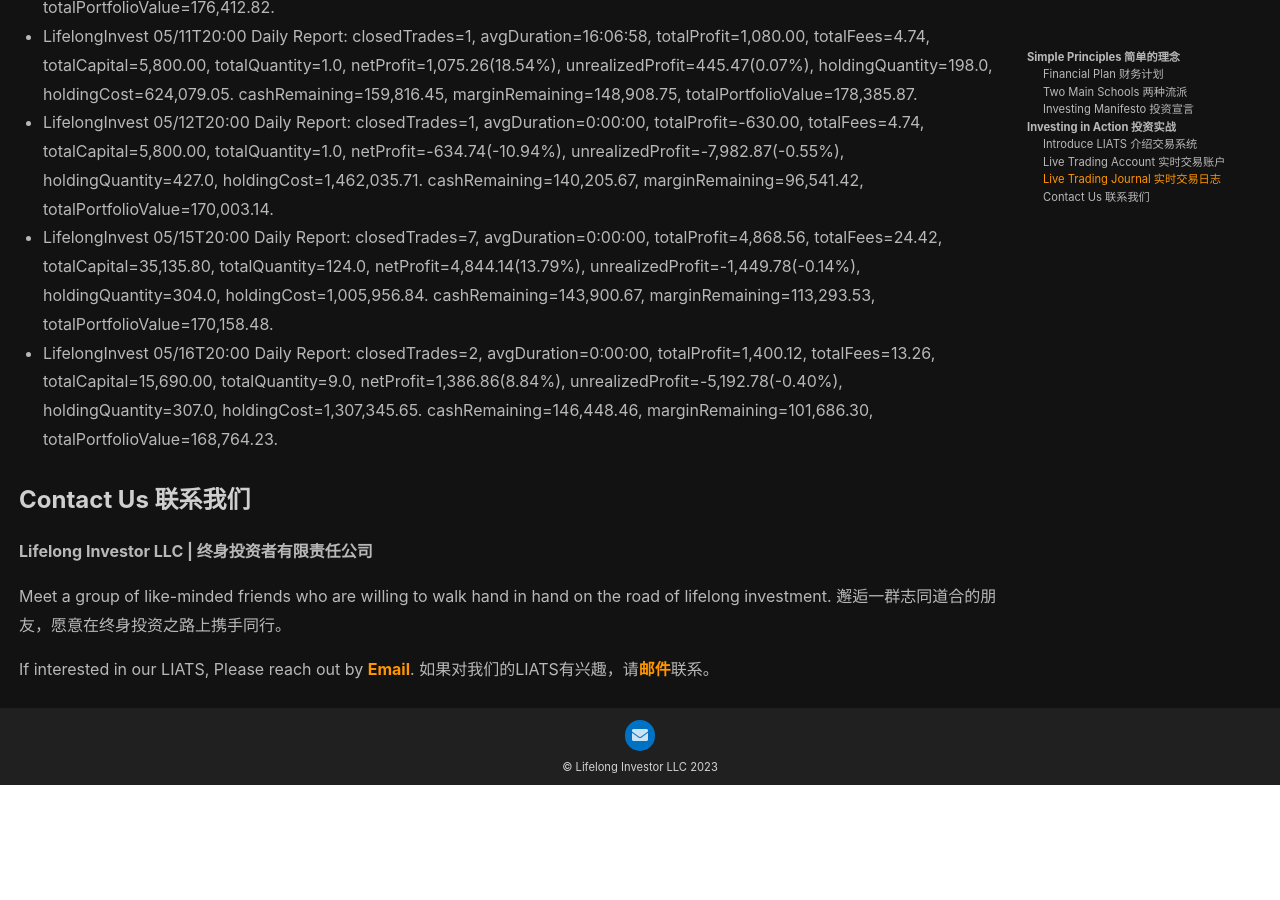
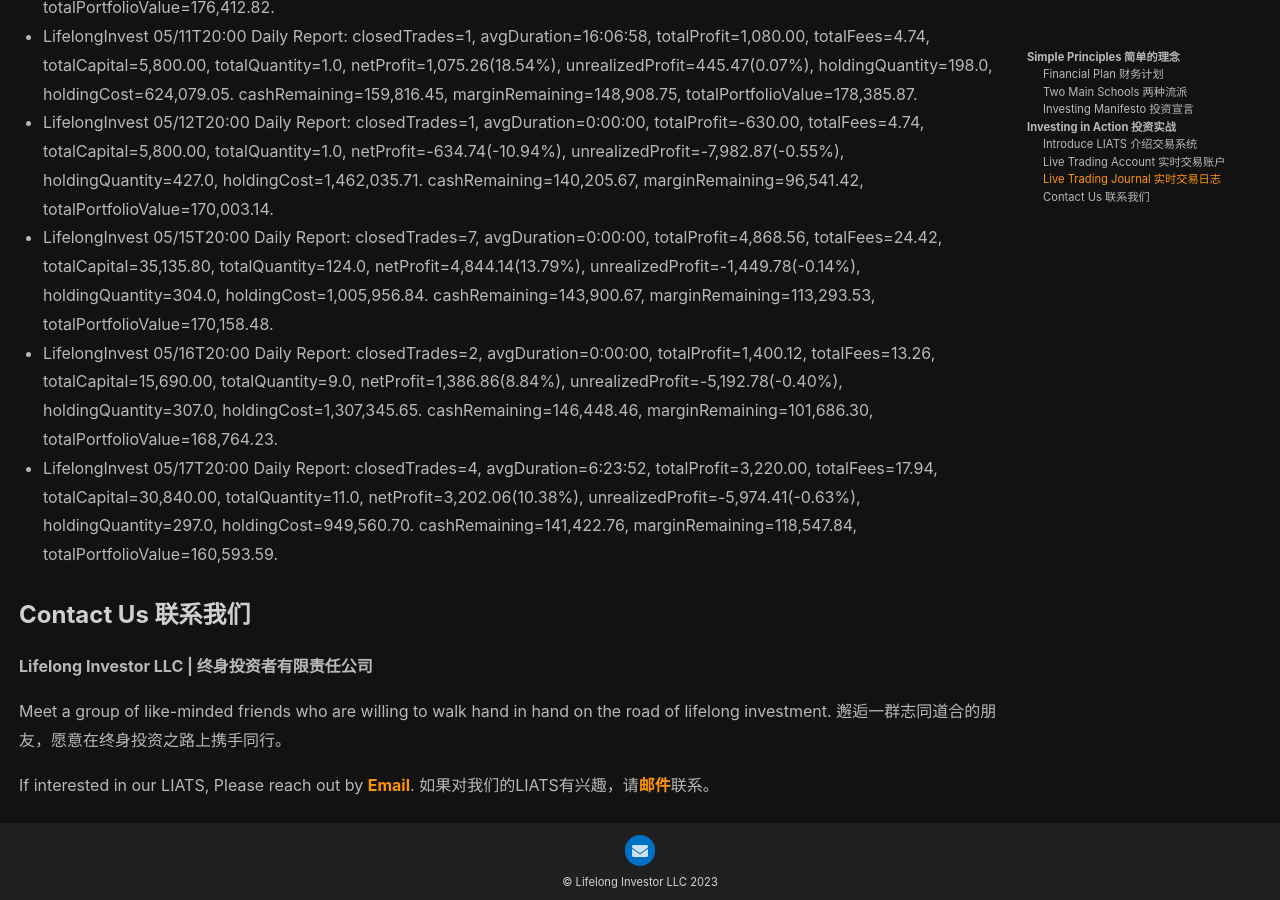
Before and after one commit to lifelonginvestorllc/lifelonginvestorllc.github.io, a Jekyll site: the page built from index.md, in a window 1280 px wide and 900 px high, scrolled down 6395 px. Built offline with Jekyll 4.4.1, drawn with Linux system fonts in a browser that asks for light colours; nearby versions of some CDN libraries; before the commit the page ends 7180 px from its top, so only the background shows below that.

Commit message:
Update index.md

```diff
--- a/index.md
+++ b/index.md
@@ -127,28 +127,28 @@
 {
   "type": "line",
   "data": {
-    "labels": ["4/3/23", "4/4/23", "4/5/23", "4/6/23", "4/7/23", "4/8/23", "4/9/23", "4/10/23", "4/11/23", "4/12/23", "4/13/23", "4/14/23", "4/15/23", "4/16/23", "4/17/23", "4/18/23", "4/19/23", "4/20/23", "4/21/23", "4/22/23", "4/23/23", "4/24/23", "4/25/23", "4/26/23", "4/27/23", "4/28/23", "5/1/23", "5/2/23", "5/3/23", "5/4/23", "5/5/23", "5/8/23", "5/9/23", "5/10/23", "5/11/23", "5/12/23", "5/15/23", "5/16/23"],
+    "labels": ["4/3/23", "4/4/23", "4/5/23", "4/6/23", "4/7/23", "4/8/23", "4/9/23", "4/10/23", "4/11/23", "4/12/23", "4/13/23", "4/14/23", "4/15/23", "4/16/23", "4/17/23", "4/18/23", "4/19/23", "4/20/23", "4/21/23", "4/22/23", "4/23/23", "4/24/23", "4/25/23", "4/26/23", "4/27/23", "4/28/23", "5/1/23", "5/2/23", "5/3/23", "5/4/23", "5/5/23", "5/8/23", "5/9/23", "5/10/23", "5/11/23", "5/12/23", "5/15/23", "5/16/23", "5/17/23"],
     "datasets": [
       {
         "label": "Principal (本金)",
         "lineTension": 0.3,
         "borderColor": "blue",
         "pointRadius": 3,
-        "data": [1, 1, 1, 2, 2.1, 2.1, 2.1, 2.1, 5, 5, 5, 5, 5, 5, 5, 5, 5, 5, 5, 5, 5, 5, 5, 5, 10, 10, 10, 10, 10, 10, 10, 10, 10, 15, 15, 15, 15, 15]
+        "data": [1, 1, 1, 2, 2.1, 2.1, 2.1, 2.1, 5, 5, 5, 5, 5, 5, 5, 5, 5, 5, 5, 5, 5, 5, 5, 5, 10, 10, 10, 10, 10, 10, 10, 10, 10, 15, 15, 15, 15, 15, 15]
       },
       {
         "label": "Total Asset including unrealized P&L (总资产包含未实现损益)",
         "borderColor": "gold",
         "lineTension": 0.3,
         "pointRadius": 3,
-        "data": [1, 1.01, 0.94, 1.98, 2.21, 2.21, 2.21, 2.16, 5.03, 5.07, 5.22, 5.06, 5.02, 4.95, 4.70, 4.65, 4.36, 4.85, 4.83, 4.83, 4.89, 5.49, 5.51, 5.28, 10.92, 11.32, 11.15, 11.38, 11.18, 11.40, 12.06, 11.68, 11.40, 17.64, 17.84, 17.00, 17.01, 16.88]
+        "data": [1, 1.01, 0.94, 1.98, 2.21, 2.21, 2.21, 2.16, 5.03, 5.07, 5.22, 5.06, 5.02, 4.95, 4.70, 4.65, 4.36, 4.85, 4.83, 4.83, 4.89, 5.49, 5.51, 5.28, 10.92, 11.32, 11.15, 11.38, 11.18, 11.40, 12.06, 11.68, 11.40, 17.64, 17.84, 17.00, 17.01, 16.88, 16.06]
       },
       {
         "label": "Benchmark (SPY)",
         "borderColor": "#F62217",
         "lineTension": 0.3,
         "pointRadius": 3,
-        "data": [1.0, 0.99, 0.99, 2.1, 2.1, 2.1, 2.1, 2.1, 5.0, 4.98, 5.04, 5.03, 5.03, 5.03, 5.05, 5.05, 5.05, 5.02, 5.03, 5.03, 5.03, 5.03, 4.95, 4.93, 10.03, 10.11, 10.10, 9.99, 9.92, 9.85, 10.03, 10.03, 9.99, 15.04, 15.01, 14.99, 15.04, 14.94]
+        "data": [1.0, 0.99, 0.99, 2.1, 2.1, 2.1, 2.1, 2.1, 5.0, 4.98, 5.04, 5.03, 5.03, 5.03, 5.05, 5.05, 5.05, 5.02, 5.03, 5.03, 5.03, 5.03, 4.95, 4.93, 10.03, 10.11, 10.10, 9.99, 9.92, 9.85, 10.03, 10.03, 9.99, 15.04, 15.01, 14.99, 15.04, 14.94, 15.12]
       }
     ]
   },
@@ -223,6 +223,7 @@
 - LifelongInvest 05/12T20:00 Daily Report: closedTrades=1, avgDuration=0:00:00, totalProfit=-630.00, totalFees=4.74, totalCapital=5,800.00, totalQuantity=1.0, netProfit=-634.74(-10.94%), unrealizedProfit=-7,982.87(-0.55%), holdingQuantity=427.0, holdingCost=1,462,035.71. cashRemaining=140,205.67, marginRemaining=96,541.42, totalPortfolioValue=170,003.14.
 - LifelongInvest 05/15T20:00 Daily Report: closedTrades=7, avgDuration=0:00:00, totalProfit=4,868.56, totalFees=24.42, totalCapital=35,135.80, totalQuantity=124.0, netProfit=4,844.14(13.79%), unrealizedProfit=-1,449.78(-0.14%), holdingQuantity=304.0, holdingCost=1,005,956.84. cashRemaining=143,900.67, marginRemaining=113,293.53, totalPortfolioValue=170,158.48.
 - LifelongInvest 05/16T20:00 Daily Report: closedTrades=2, avgDuration=0:00:00, totalProfit=1,400.12, totalFees=13.26, totalCapital=15,690.00, totalQuantity=9.0, netProfit=1,386.86(8.84%), unrealizedProfit=-5,192.78(-0.40%), holdingQuantity=307.0, holdingCost=1,307,345.65. cashRemaining=146,448.46, marginRemaining=101,686.30, totalPortfolioValue=168,764.23.
+- LifelongInvest 05/17T20:00 Daily Report: closedTrades=4, avgDuration=6:23:52, totalProfit=3,220.00, totalFees=17.94, totalCapital=30,840.00, totalQuantity=11.0, netProfit=3,202.06(10.38%), unrealizedProfit=-5,974.41(-0.63%), holdingQuantity=297.0, holdingCost=949,560.70. cashRemaining=141,422.76, marginRemaining=118,547.84, totalPortfolioValue=160,593.59.
 
 ### Contact Us 联系我们
 
```
